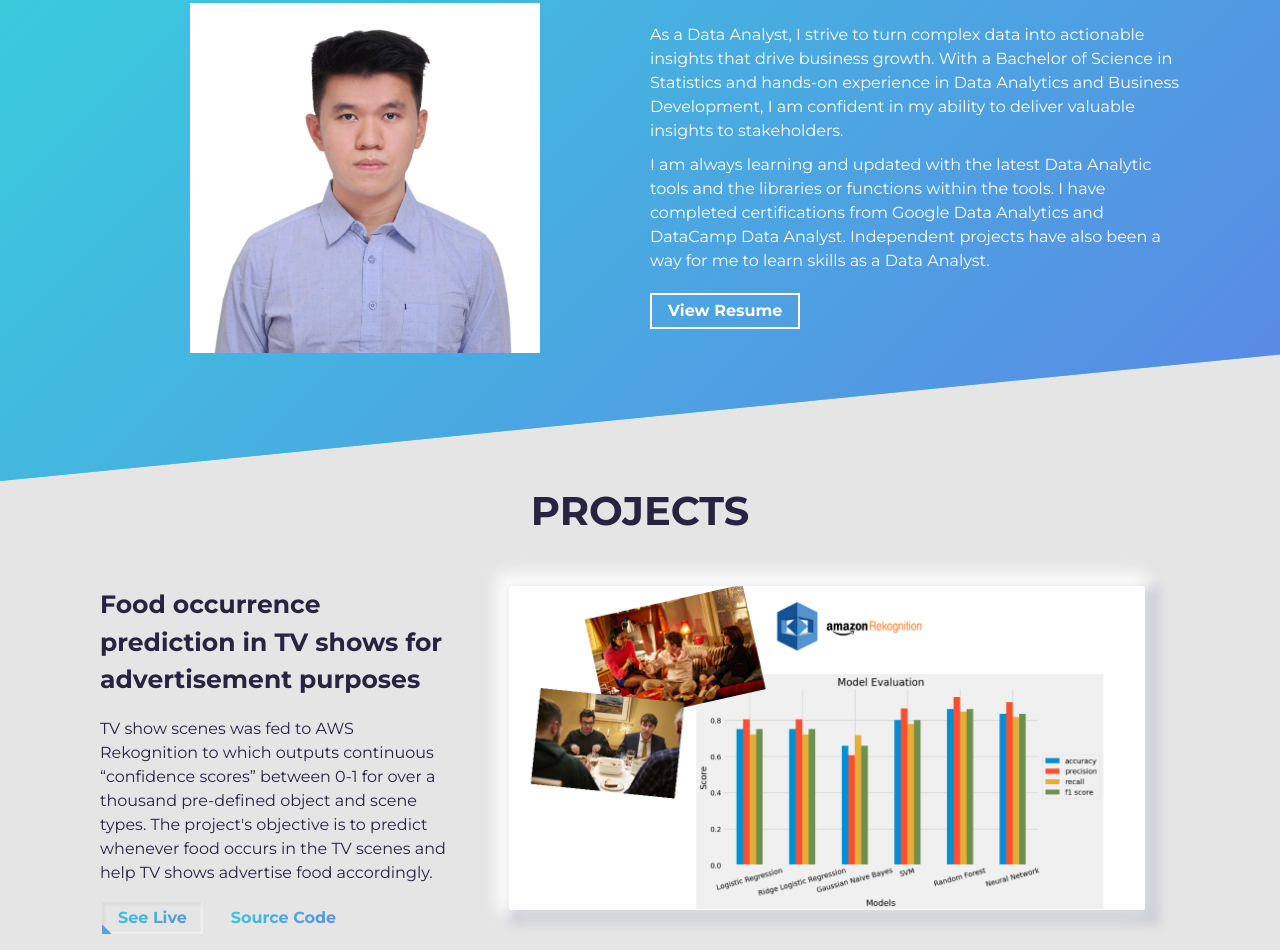
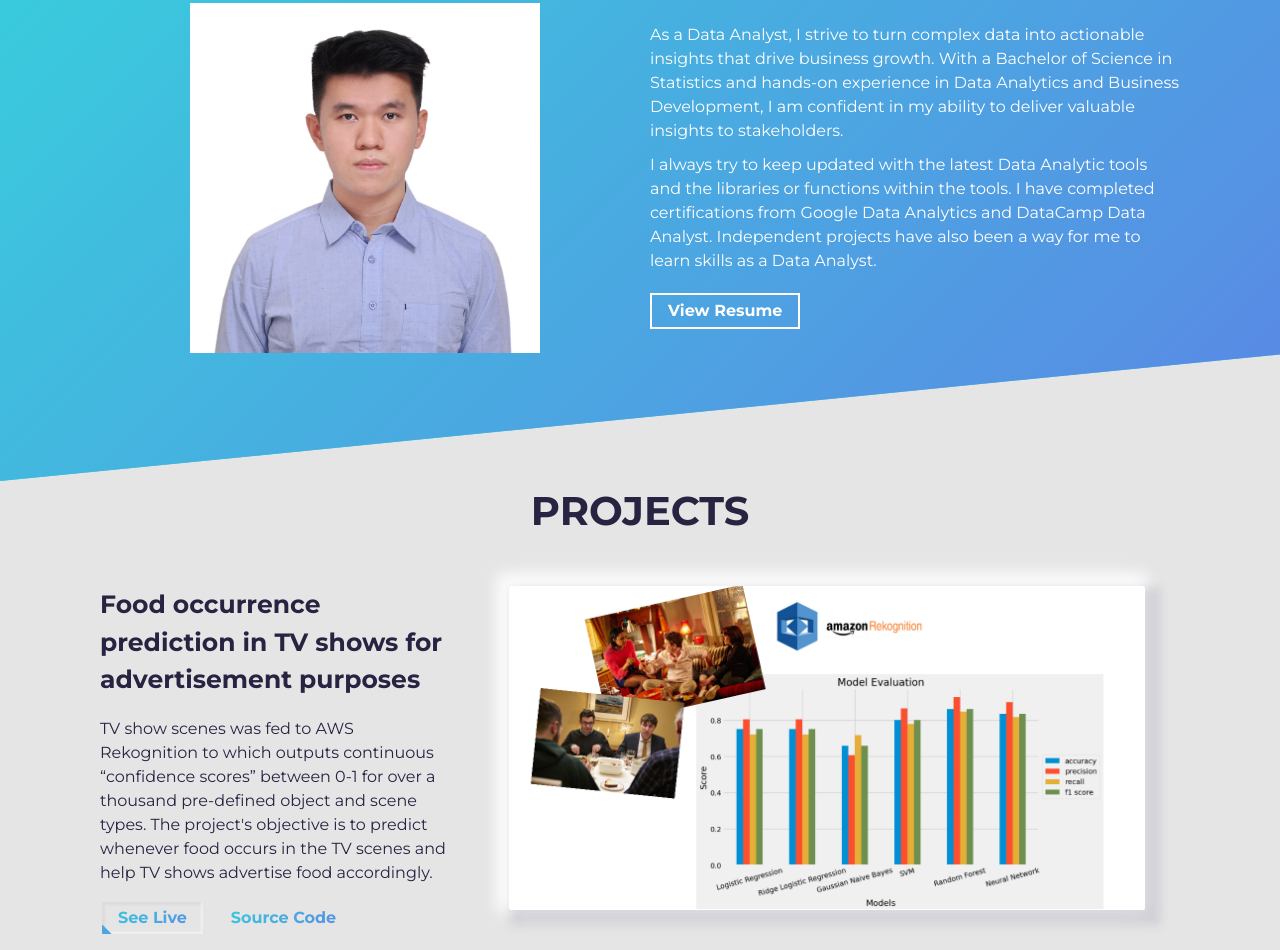
Before and after one commit to VincentElbert/github_portfolio, a plain HTML site: page index.html in a window 1280 px wide. Shown: the part 952-1902 px from the top of the page. Drawn offline with Linux system fonts and the light colour scheme.

Commit message:
Update index.html

```diff
--- a/index.html
+++ b/index.html
@@ -131,7 +131,7 @@
               confident in my ability to deliver valuable insights to stakeholders.
             </p>
             <p class="about-wrapper__info-text">
-              I am always learning and updated with the latest Data Analytic tools
+              I always try to keep updated with the latest Data Analytic tools
               and the libraries or functions within the tools. I have completed
               certifications from Google Data Analytics and DataCamp Data Analyst.
               Independent projects have also been a way for me to learn skills as a
```
